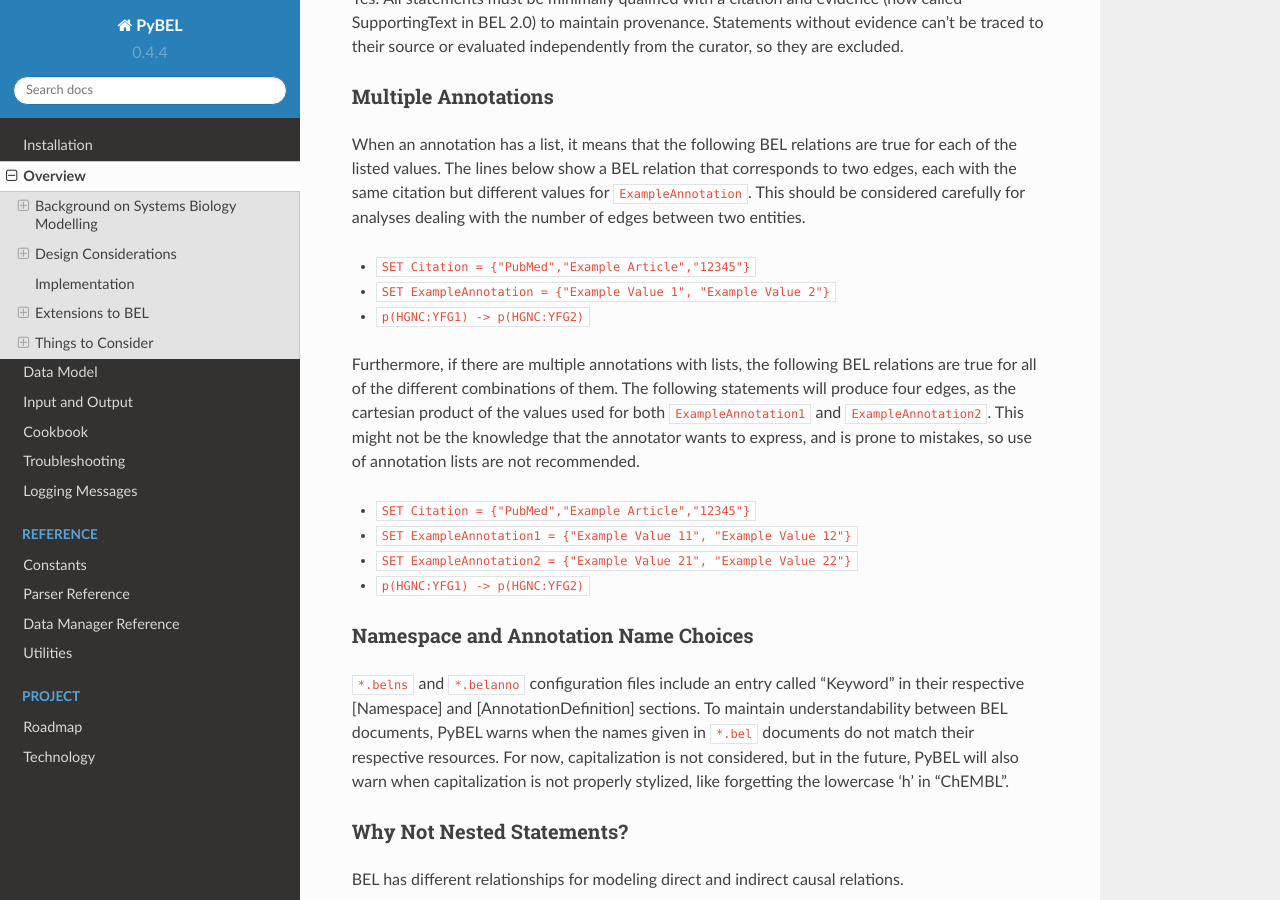
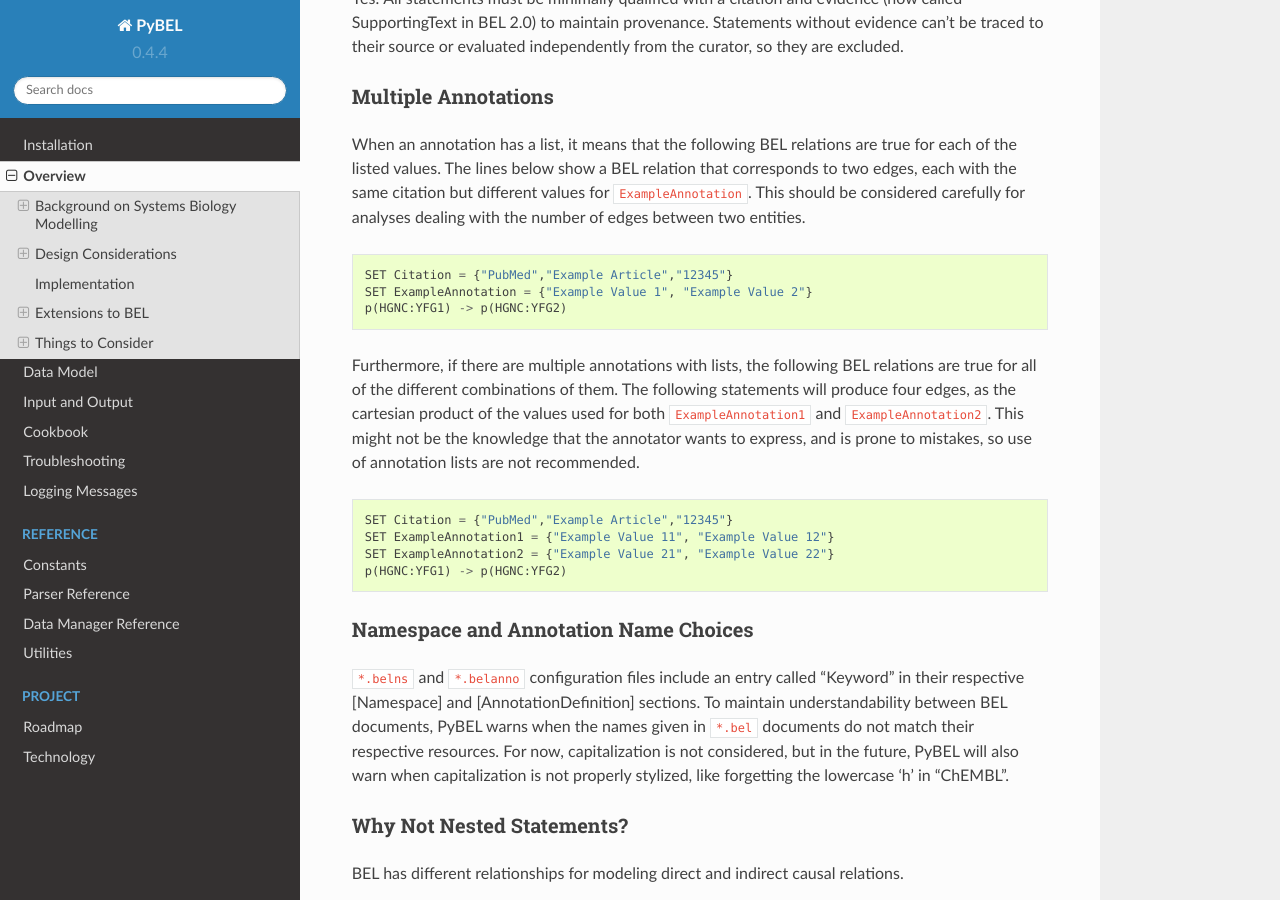
Before and after one commit to pybel/pybel, a Sphinx documentation site: the page built from docs/source/overview.rst, in a window 1280 px wide and 900 px high, scrolled down 2761 px. Built offline with Sphinx 7.4.7 and the Read the Docs theme 2.0.0, drawn with Linux system fonts in a browser that asks for light colours.

Commit message:
Updated docs

```diff
--- a/docs/source/overview.rst
+++ b/docs/source/overview.rst
@@ -117,19 +117,23 @@ The lines below show a BEL relation that corresponds to two edges, each with the
 for :code:`ExampleAnnotation`. This should be considered carefully for analyses dealing with the number of edges
 between two entities.
 
-- ``SET Citation = {"PubMed","Example Article","12345"}``
-- ``SET ExampleAnnotation = {"Example Value 1", "Example Value 2"}``
-- ``p(HGNC:YFG1) -> p(HGNC:YFG2)``
+.. code::
+
+    SET Citation = {"PubMed","Example Article","12345"}
+    SET ExampleAnnotation = {"Example Value 1", "Example Value 2"}
+    p(HGNC:YFG1) -> p(HGNC:YFG2)
 
 Furthermore, if there are multiple annotations with lists, the following BEL relations are true for all of the
 different combinations of them. The following statements will produce four edges, as the cartesian product of the values
 used for both :code:`ExampleAnnotation1` and :code:`ExampleAnnotation2`. This might not be the knowledge that the
 annotator wants to express, and is prone to mistakes, so use of annotation lists are not recommended.
 
-- ``SET Citation = {"PubMed","Example Article","12345"}``
-- ``SET ExampleAnnotation1 = {"Example Value 11", "Example Value 12"}``
-- ``SET ExampleAnnotation2 = {"Example Value 21", "Example Value 22"}``
-- ``p(HGNC:YFG1) -> p(HGNC:YFG2)``
+.. code::
+
+    SET Citation = {"PubMed","Example Article","12345"}
+    SET ExampleAnnotation1 = {"Example Value 11", "Example Value 12"}
+    SET ExampleAnnotation2 = {"Example Value 21", "Example Value 22"}
+    p(HGNC:YFG1) -> p(HGNC:YFG2)
 
 Namespace and Annotation Name Choices
 ~~~~~~~~~~~~~~~~~~~~~~~~~~~~~~~~~~~~~
```
